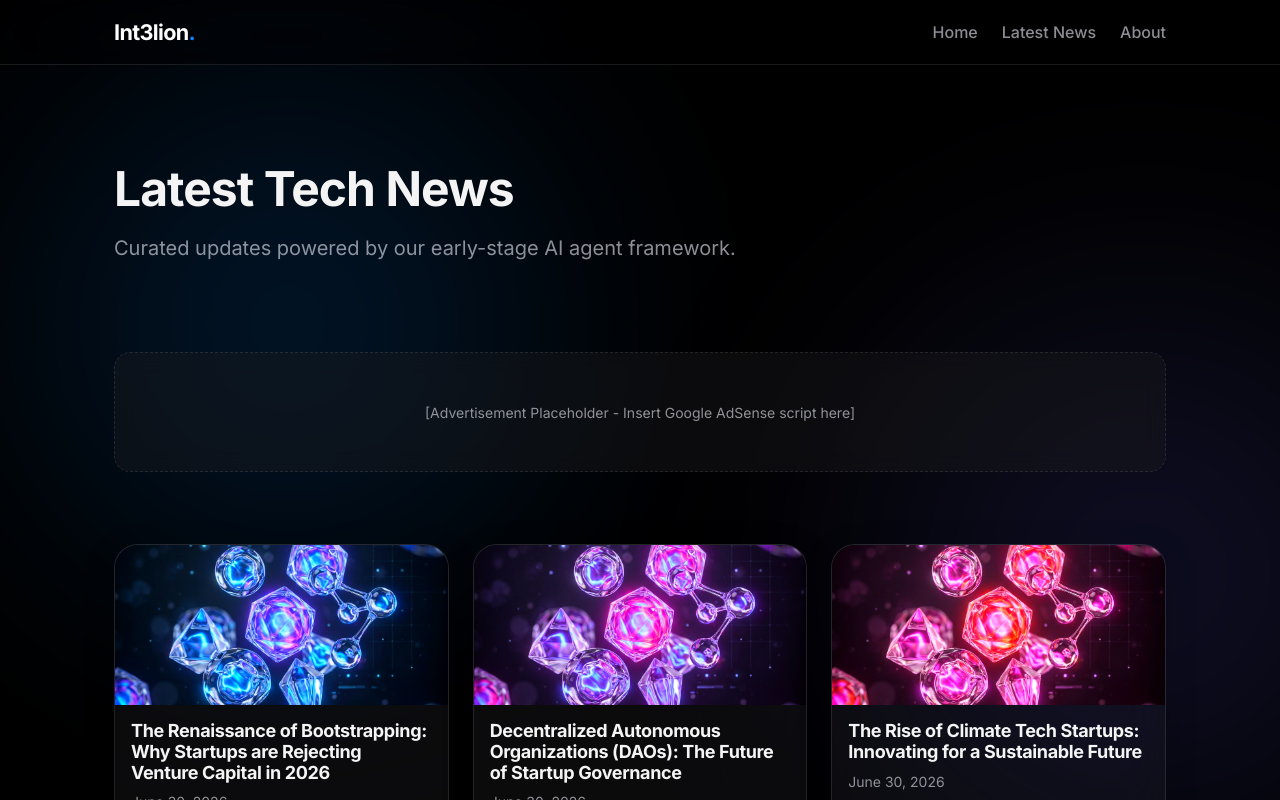
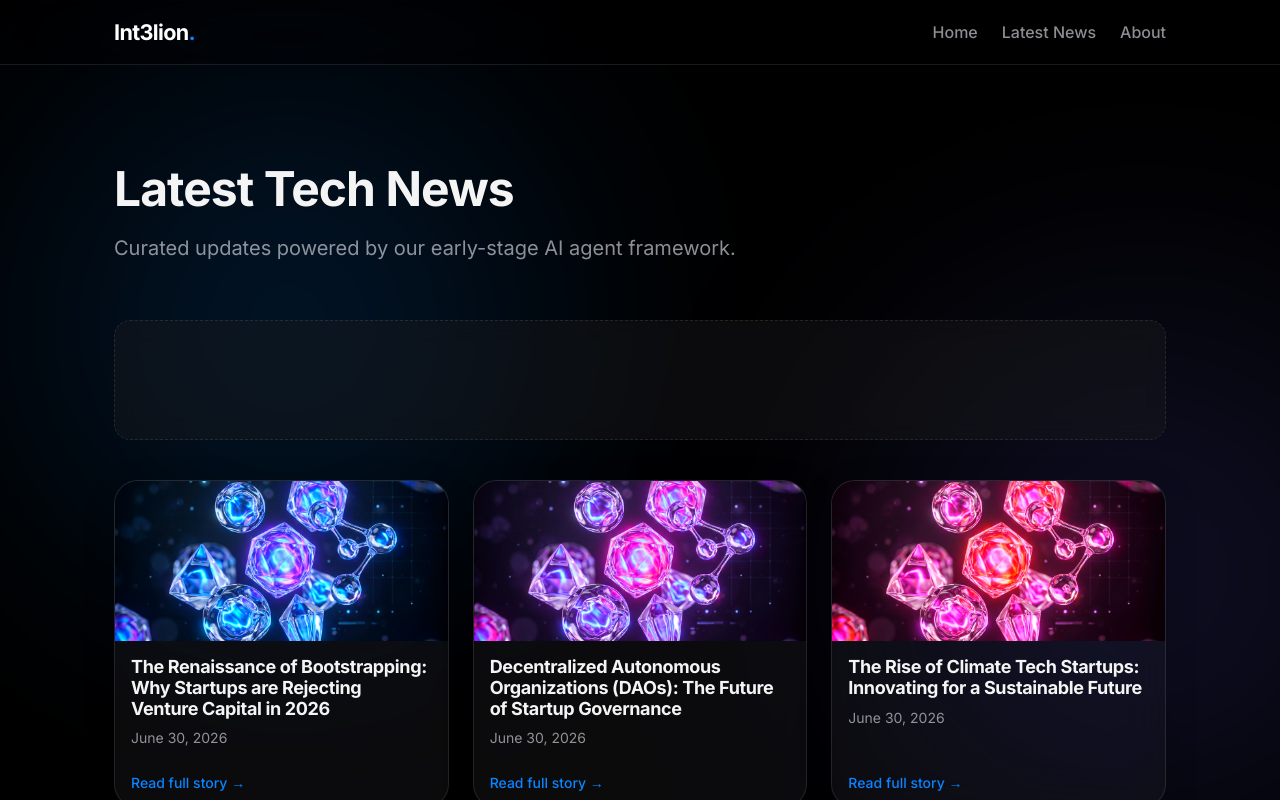
Before and after one commit to kavangcb29/Intelion, a Next.js app: page /latest-news in a window 1280 px wide. Shown: the top 800 px of the page. Built offline with nearby package versions, Linux system fonts and the light colour scheme.

Commit message:
Update AdBanner with proper AdSense React integration

```diff
--- a/src/components/AdBanner.js
+++ b/src/components/AdBanner.js
@@ -1,7 +1,27 @@
+"use client";
+import { useEffect } from "react";
+
 export default function AdBanner() {
+  useEffect(() => {
+    try {
+      if (typeof window !== "undefined") {
+        (window.adsbygoogle = window.adsbygoogle || []).push({});
+      }
+    } catch (error) {
+      console.error("AdSense error:", error);
+    }
+  }, []);
+
   return (
-    <div className="ad-banner">
-      [Advertisement Placeholder - Insert Google AdSense script here]
+    <div className="ad-banner" style={{ width: '100%', overflow: 'hidden', textAlign: 'center', margin: 'var(--spacing-md) 0' }}>
+      <ins
+        className="adsbygoogle"
+        style={{ display: "block" }}
+        data-ad-client="ca-pub-3571863616373313"
+        data-ad-slot="ENTER_YOUR_AD_SLOT_ID_HERE"
+        data-ad-format="auto"
+        data-full-width-responsive="true"
+      ></ins>
     </div>
   );
 }
```
